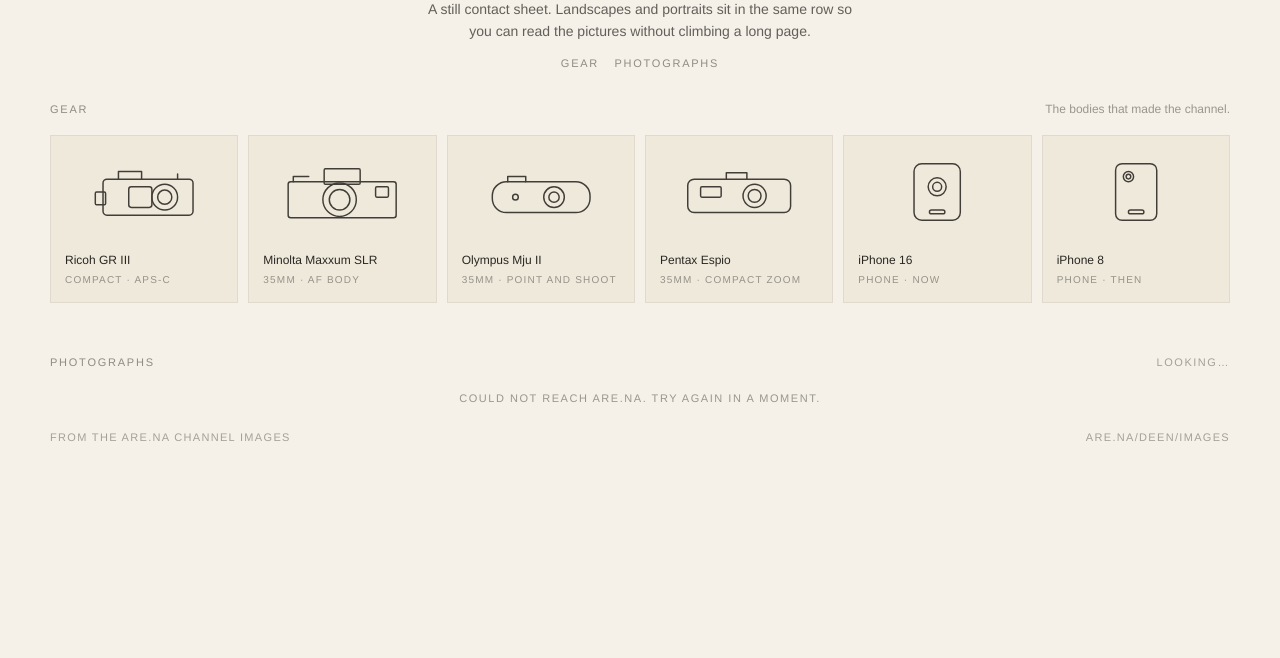
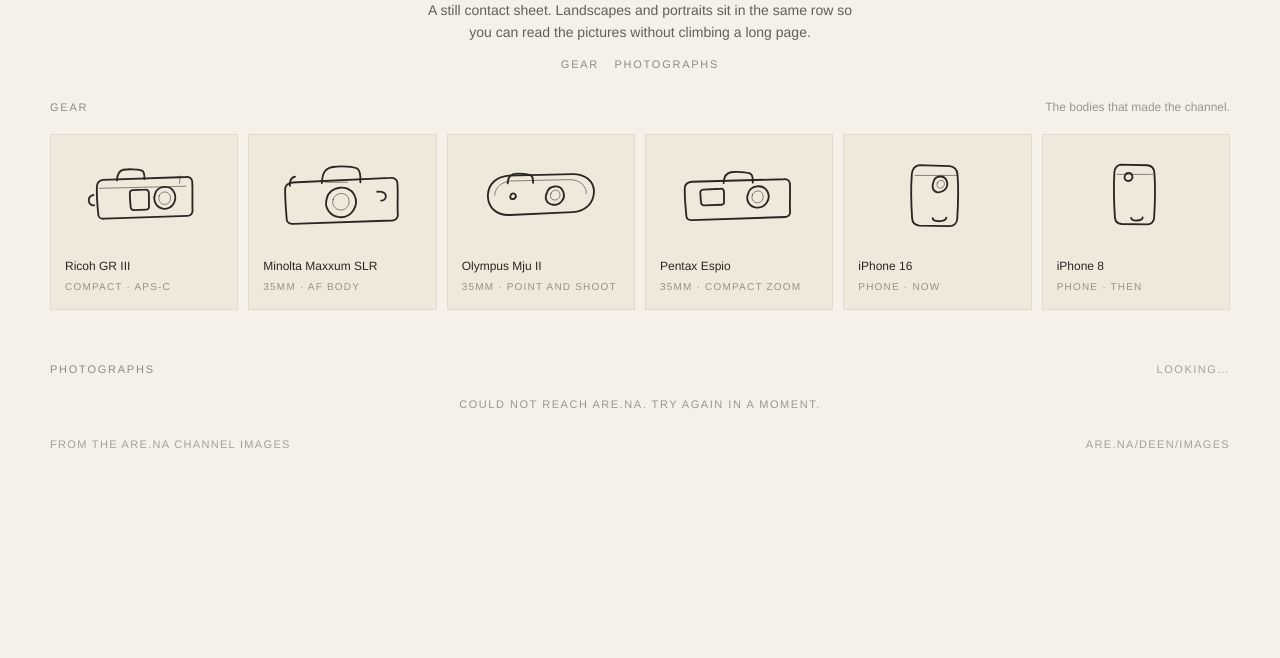
Before and after one commit to gundaIf/seeing, a plain HTML site: page index.html in a window 1280 px wide. Shown: the part 142-800 px from the top of the page. Drawn offline with Linux system fonts and the light colour scheme; no server answers.

Commit message:
Hand-drawn ink sketches for the six camera bodies.

```diff
--- a/index.html
+++ b/index.html
@@ -28,46 +28,43 @@
     --paper:#1c1d22; color-scheme:dark;
   }
   *{ box-sizing:border-box; }
-  html{ font-family:Helvetica,"Helvetica Neue",Arial,sans-serif; font-size:15px; line-height:1.6; text-rendering:optimizeLegibility; scroll-behavior:smooth; }
-  body{ margin:0; color:var(--text); background:var(--bg); min-height:100vh; transition:background-color .25s ease,color .25s ease; }
+  html{ font-family:Helvetica,"Helvetica Neue",Arial,sans-serif; font-size:15px; line-height:1.6; scroll-behavior:smooth; }
+  body{ margin:0; color:var(--text); background:var(--bg); min-height:100vh; }
   a{ color:inherit; text-decoration:none; }
   a:hover{ color:var(--accent); }
   .site-header{ display:flex; align-items:center; justify-content:space-between; gap:1em; padding:22px 28px 0; }
   .site-title{ margin:0; font-size:var(--header-size); font-weight:400; letter-spacing:.1em; text-transform:uppercase; line-height:1.7; }
-  .site-title a{ color:inherit; }
-  .site-title a:hover{ color:var(--accent); }
   .site-header-actions{ display:flex; align-items:center; gap:14px; }
-  .home-btn{ display:inline-flex; align-items:center; justify-content:center; width:1.75em; height:1.75em; padding:0; margin:0; border:0; background:none; color:inherit; cursor:pointer; line-height:1; }
-  .home-btn svg{ display:block; width:14px; height:14px; stroke:currentColor; fill:none; stroke-width:1.25; stroke-linejoin:round; stroke-linecap:round; }
+  .home-btn{ display:inline-flex; align-items:center; justify-content:center; width:1.75em; height:1.75em; padding:0; border:0; background:none; color:inherit; cursor:pointer; }
+  .home-btn svg{ width:14px; height:14px; stroke:currentColor; fill:none; stroke-width:1.25; stroke-linejoin:round; stroke-linecap:round; }
   .home-btn:hover{ color:var(--accent); }
-  .theme-toggle{ background:none; border:0; padding:0; cursor:pointer; display:inline-flex; align-items:center; line-height:1; font-size:var(--header-size); color:inherit; }
+  .theme-toggle{ background:none; border:0; padding:0; cursor:pointer; color:inherit; }
   .theme-toggle-track{ position:relative; display:inline-block; width:1.75em; height:.875em; border:1px solid rgba(var(--text-rgb),.35); border-radius:999px; }
   .theme-toggle-thumb{ position:absolute; top:50%; left:.125em; width:.5em; height:.5em; border-radius:50%; background:rgba(var(--text-rgb),.5); transform:translateY(-50%); transition:left .2s ease; }
-  [data-theme=dark] .theme-toggle-track{ background:rgba(var(--text-rgb),.15); }
   [data-theme=dark] .theme-toggle-thumb{ left:calc(100% - .5em - .125em); background:rgba(var(--text-rgb),.9); }
   .theme-toggle:hover .theme-toggle-thumb{ background:var(--accent); }
   .intro{ text-align:center; max-width:32em; margin:3.6em auto 1.6em; padding:0 24px; }
   .intro h2{ margin:0 0 .55em; font-size:18px; font-weight:400; }
-  .intro p{ margin:0; font-size:14px; line-height:1.55; color:rgba(var(--text-rgb),.72); }
+  .intro p{ margin:0; font-size:14px; color:rgba(var(--text-rgb),.72); }
   .jump{ display:flex; justify-content:center; gap:1.4em; margin:1.15em 0 0; font-size:11px; letter-spacing:.16em; text-transform:uppercase; color:rgba(var(--text-rgb),.5); }
-  .jump a{ border-bottom:1px solid transparent; padding-bottom:2px; }
-  .jump a:hover{ border-bottom-color:var(--accent); color:var(--accent); }
   .gear{ width:min(1180px, calc(100% - 48px)); margin:1.2em auto 3.4em; }
   .gear-head,.photos-head{ display:flex; align-items:baseline; justify-content:space-between; gap:1em; margin:0 0 1.1em; }
   .gear-head h3,.photos-head h3{ margin:0; font-size:11px; font-weight:400; letter-spacing:.16em; text-transform:uppercase; color:rgba(var(--text-rgb),.5); }
   .gear-head p{ margin:0; font-size:12px; color:rgba(var(--text-rgb),.45); }
   .kit{ display:grid; grid-template-columns:repeat(6, minmax(0,1fr)); gap:10px; }
-  .body{ display:flex; flex-direction:column; min-height:168px; padding:16px 14px 14px; background:var(--paper); border:1px solid rgba(var(--text-rgb),.08); }
-  .body svg{ display:block; width:100%; height:72px; margin:4px 0 16px; stroke:currentColor; fill:none; stroke-width:1.15; stroke-linejoin:round; stroke-linecap:round; opacity:.88; }
+  .body{ display:flex; flex-direction:column; min-height:176px; padding:16px 14px 14px; background:var(--paper); border:1px solid rgba(var(--text-rgb),.08); }
+  .body svg{ display:block; width:100%; height:86px; margin:2px 0 12px; stroke:currentColor; fill:none; stroke-linejoin:round; stroke-linecap:round; }
+  .body svg path{ fill:none; }
+  .body svg .ink{ stroke-width:1.4; }
+  .body svg .soft{ stroke-width:.75; opacity:.55; }
   .body .name{ margin:auto 0 2px; font-size:12px; }
   .body .meta{ font-size:10px; letter-spacing:.12em; text-transform:uppercase; color:rgba(var(--text-rgb),.45); }
-  .body:hover{ border-color:rgba(var(--text-rgb),.22); }
   .body:hover svg{ color:var(--accent); }
   .photos-head{ width:min(1180px, calc(100% - 48px)); margin:0 auto .7em; }
   .count{ margin:0; font-size:11px; letter-spacing:.14em; text-transform:uppercase; color:rgba(var(--text-rgb),.4); }
   .wall{ width:min(1180px, calc(100% - 48px)); margin:0 auto 1.2em; }
   .row{ display:flex; gap:var(--gap); margin:0 0 var(--gap); }
-  .cell{ display:block; padding:0; border:0; margin:0; background:rgba(var(--text-rgb),.04); cursor:zoom-in; overflow:hidden; flex:0 0 auto; height:var(--row-h); }
+  .cell{ display:block; padding:0; border:0; background:rgba(var(--text-rgb),.04); cursor:zoom-in; overflow:hidden; flex:0 0 auto; height:var(--row-h); }
   .cell img{ display:block; width:100%; height:100%; object-fit:cover; opacity:0; transition:opacity .45s ease; }
   .cell img.on{ opacity:1; }
   .status{ text-align:center; font-size:11px; letter-spacing:.14em; text-transform:uppercase; color:rgba(var(--text-rgb),.45); min-height:1.4em; margin:0 0 2em; }
@@ -110,27 +107,68 @@
     <div class="gear-head"><h3>Gear</h3><p>The bodies that made the channel.</p></div>
     <div class="kit">
       <article class="body">
-        <svg viewBox="0 0 120 56" aria-hidden="true"><rect x="28" y="18" width="70" height="28" rx="3"/><rect x="48" y="24" width="18" height="16" rx="2"/><circle cx="76" cy="32" r="10"/><circle cx="76" cy="32" r="5.5"/><path d="M40 18 V12 H58 V18"/><path d="M86 18 V14"/><rect x="22" y="28" width="8" height="10" rx="1"/></svg>
+        <svg viewBox="0 0 120 64" aria-hidden="true">
+          <path class="ink" d="M24.2 24.4 c-.4 8.6.6 16.8 1.1 22.2 c.2 1.8 2.4 2.8 4.6 2.6 l62.8-2.1 c2.4-.1 4.1-1.8 4-4.1 c-.4-7.2.2-15.4-.3-22.2 c-.2-2.4-2.6-3.6-4.8-3.2 L29 19.8 c-2.3.3-4.6 1.8-4.8 4.6z"/>
+          <path class="soft" d="M26 26.2 l65.4-1.6"/>
+          <path class="ink" d="M39.4 20.2 c.2-4.6 1.1-7.4 4.8-8.1 c3.2-.6 10.8-.4 13.6.4 c2 .6 2.6 3.2 2.4 6.6"/>
+          <path class="ink" d="M68.2 30.6 c2.1-6.8 11.8-7.4 14.6-1.1 c2.6 5.8-1.6 12.6-7.6 12.2 c-5.6-.4-8.8-5.6-7-11.1z"/>
+          <path class="soft" d="M71.4 31.8 c1.2-3.6 6.4-4 8.1-.4 c1.6 3.4-.8 7.2-4.2 7 c-3.1-.2-5-3.2-3.9-6.6z"/>
+          <path class="ink" d="M49.2 29.4 c-.2 3.4.4 8.6.6 11.2 c.1 1.4 1.4 2.2 2.6 2.1 l9.2-.4 c1.3 0 2.2-1.1 2.1-2.3 c-.3-3.2.2-7.6-.2-10.8 c-.2-1.5-1.6-2.2-3-2 L51.2 27.6 c-1.3.2-2 1.1-2 1.8z"/>
+          <path class="ink" d="M21.6 31.2 c-2.2.6-3.8 2.1-3.6 4.4 c.2 2.1 1.8 3.8 4 3.4"/>
+          <path class="soft" d="M86.8 22.4 l.4-5.6"/>
+        </svg>
         <div class="name">Ricoh GR III</div><div class="meta">Compact · APS-C</div>
       </article>
       <article class="body">
-        <svg viewBox="0 0 120 56" aria-hidden="true"><rect x="18" y="20" width="84" height="28" rx="2"/><circle cx="58" cy="34" r="13"/><circle cx="58" cy="34" r="8"/><rect x="46" y="10" width="28" height="12" rx="1"/><path d="M22 20 V16 H34"/><rect x="86" y="24" width="10" height="8" rx="1"/></svg>
+        <svg viewBox="0 0 120 64" aria-hidden="true">
+          <path class="ink" d="M16.8 26.4 c-.2 8.8.8 17.6 1.2 23.6 c.2 2.2 2.6 3.4 4.8 3.1 L98 50.6 c2.6-.2 4.4-2.2 4.2-4.7 c-.6-8.2.4-16.8-.4-24.2 c-.3-2.4-2.8-3.8-5.2-3.4 L22.2 21.8 c-2.6.4-5.2 2-5.4 4.6z"/>
+          <path class="ink" d="M44.6 22.2 c.4-6.8 1.8-11.2 8.4-12.2 c6.2-.9 16.4-.2 18.6 1.4 c2.2 1.6 2.4 5.8 2.2 10.2"/>
+          <path class="soft" d="M47.2 21.6 h16.8"/>
+          <path class="ink" d="M48.4 33.8 c1.8-9.4 16.6-11.2 20.8-2.6 c4.2 8.4-2.8 17.8-11.4 16.8 c-7.6-.9-11.6-7.8-9.4-14.2z"/>
+          <path class="soft" d="M53.2 34.6 c1.2-5.2 9.2-6.2 11.4-1.4 c2.2 4.8-1.4 10-6.2 9.4 c-4.4-.6-6.6-4.6-5.2-8z"/>
+          <path class="ink" d="M20.4 24.2 c-.2-3.6.8-6.2 3.8-6.8"/>
+          <path class="ink" d="M86.6 28.8 c2.2-.2 5.6.2 6.4 2.6 c.7 2.1-1.1 4.2-3.4 4.1"/>
+        </svg>
         <div class="name">Minolta Maxxum SLR</div><div class="meta">35mm · AF body</div>
       </article>
       <article class="body">
-        <svg viewBox="0 0 120 56" aria-hidden="true"><rect x="22" y="20" width="76" height="24" rx="11"/><circle cx="70" cy="32" r="8"/><circle cx="70" cy="32" r="4"/><path d="M34 20 V16 H48 V20"/><circle cx="40" cy="32" r="2.2"/></svg>
+        <svg viewBox="0 0 120 64" aria-hidden="true">
+          <path class="ink" d="M19.6 31.2 c.6-8.4 6.4-13.8 15.8-14.6 l48.4-1.2 c9.2-.2 16.4 5.2 16.2 13.6 c-.2 8.6-6.8 14.8-16.2 15.2 L36.2 46.4 c-9.8.4-16.8-5.4-16.6-15.2z"/>
+          <path class="soft" d="M24.8 31.4 c.4-6.2 5.2-10.2 12.4-10.8 l44.8-1 c7.2.2 12.4 4.6 12.2 10.6"/>
+          <path class="ink" d="M64.4 29.6 c1.4-5.8 9.8-6.6 12.2-1.2 c2.4 5.4-2.2 10.8-7.6 10.2 c-5-.6-6.8-5.2-4.6-9z"/>
+          <path class="soft" d="M67.4 30.2 c.8-3.2 5.4-3.6 6.6-.6 c1.2 2.9-1.2 5.8-4.1 5.4 c-2.6-.4-3.6-2.8-2.5-4.8z"/>
+          <path class="ink" d="M34.6 22.4 c.2-4.2 1.6-6.8 5.4-7.2 c3.4-.4 10.2.2 12.2 1.2 c1.4.8 1.8 3.1 1.6 5.6"/>
+          <path class="ink" d="M36.8 31.6 c.6-1.8 2.8-2.2 3.8-.4 c.8 1.6-.6 3.2-2.4 3.1 c-1.4 0-2-.8-1.4-2.7z"/>
+        </svg>
         <div class="name">Olympus Mju II</div><div class="meta">35mm · point and shoot</div>
       </article>
       <article class="body">
-        <svg viewBox="0 0 120 56" aria-hidden="true"><rect x="20" y="18" width="80" height="26" rx="5"/><circle cx="72" cy="31" r="9"/><circle cx="72" cy="31" r="5"/><rect x="30" y="24" width="16" height="8" rx="1"/><path d="M50 18 V13 H66 V18"/></svg>
+        <svg viewBox="0 0 120 64" aria-hidden="true">
+          <path class="ink" d="M18.8 25.6 c-.3 8.2.8 16.4 1.2 21.8 c.2 1.9 2.2 3.1 4.4 2.9 l70.6-2.4 c2.2-.1 3.8-1.8 3.6-3.9 c-.5-7.2.3-15.1-.2-21.6 c-.2-2.2-2.4-3.4-4.6-3.1 L24.2 21.2 c-2.4.3-5.1 1.8-5.4 4.4z"/>
+          <path class="ink" d="M66.8 30.2 c1.6-6.6 11.4-7.6 14.6-1.6 c3.1 5.8-1.8 12.8-8.2 12.2 c-5.8-.5-8.4-5.8-6.4-10.6z"/>
+          <path class="soft" d="M70 31.2 c1-3.6 6.2-4.2 7.8-.8 c1.6 3.3-1 7.1-4.2 6.8 c-3-.3-4.8-3.1-3.6-6z"/>
+          <path class="ink" d="M30.6 28.6 c-.2 2.8.4 6.8.6 8.8 c.1 1.1 1.2 1.8 2.2 1.7 l13.4-.5 c1.1 0 1.9-.9 1.8-1.9 c-.3-2.6.1-6.2-.2-8.6 c-.2-1.2-1.3-1.8-2.4-1.6 L32.6 27.2 c-1.2.2-1.9.9-2 1.4z"/>
+          <path class="ink" d="M48.2 22.2 c.2-4.8 1.4-7.6 5.6-8.2 c3.6-.5 12.2-.1 14.6 1.1 c1.8.9 2.1 3.6 1.9 6.8"/>
+        </svg>
         <div class="name">Pentax Espio</div><div class="meta">35mm · compact zoom</div>
       </article>
       <article class="body">
-        <svg viewBox="0 0 120 56" aria-hidden="true"><rect x="42" y="6" width="36" height="44" rx="6"/><circle cx="60" cy="24" r="7"/><circle cx="60" cy="24" r="3.5"/><rect x="54" y="42" width="12" height="3" rx="1.5"/></svg>
+        <svg viewBox="0 0 120 64" aria-hidden="true">
+          <path class="ink" d="M46.4 8.6 c-3.2.6-5.2 2.8-5.6 6.6 c-.8 10.2-.4 24.2.2 33.6 c.2 3.2 2.4 5.4 5.6 5.6 l22.8.4 c3.2.1 5.6-2.2 5.8-5.4 c.6-9.6 1.1-23.6.2-33.8 c-.3-3.4-2.6-5.8-5.8-6.2z"/>
+          <path class="soft" d="M43.2 16.4 h32.2"/>
+          <path class="ink" d="M57.2 21.2 c1.4-5.2 8.8-5.4 10.2-.2 c1.4 5.1-3.2 8.8-7.2 8.2 c-3.6-.5-4.6-4.4-3-8z"/>
+          <path class="soft" d="M60.2 22.1 c.7-2.6 4.6-2.7 5.2-.2 c.6 2.4-1.6 4.4-3.6 4.1 c-1.8-.3-2.4-2.1-1.6-3.9z"/>
+          <path class="ink" d="M56.6 48.8 c.2 1.6 2.2 2.4 5.2 2.3 c3-.1 5.2-1.1 5.1-2.6"/>
+        </svg>
         <div class="name">iPhone 16</div><div class="meta">Phone · now</div>
       </article>
       <article class="body">
-        <svg viewBox="0 0 120 56" aria-hidden="true"><rect x="44" y="6" width="32" height="44" rx="5"/><circle cx="54" cy="16" r="4"/><circle cx="54" cy="16" r="1.8"/><rect x="54" y="42" width="12" height="3" rx="1.5"/></svg>
+        <svg viewBox="0 0 120 64" aria-hidden="true">
+          <path class="ink" d="M48.2 8.2 c-2.8.5-4.4 2.6-4.7 5.8 c-.6 10.6-.2 25.2.4 34.2 c.2 2.8 2.2 4.8 5 5 l19.6.3 c2.8.1 4.9-2 5.1-4.8 c.6-9.2 1-23.8.2-34.4 c-.2-3-2.2-5.2-5.2-5.6z"/>
+          <path class="soft" d="M45.6 15.6 h26.8"/>
+          <path class="ink" d="M51.4 16.8 c.8-2.8 4.6-3.2 5.6-.4 c.9 2.6-1.4 4.6-3.6 4.2 c-1.8-.3-2.6-2-2-3.8z"/>
+          <path class="ink" d="M56.2 48.6 c.2 1.4 1.8 2.1 4.4 2 c2.5-.1 4.4-1 4.3-2.3"/>
+        </svg>
         <div class="name">iPhone 8</div><div class="meta">Phone · then</div>
       </article>
     </div>
```
